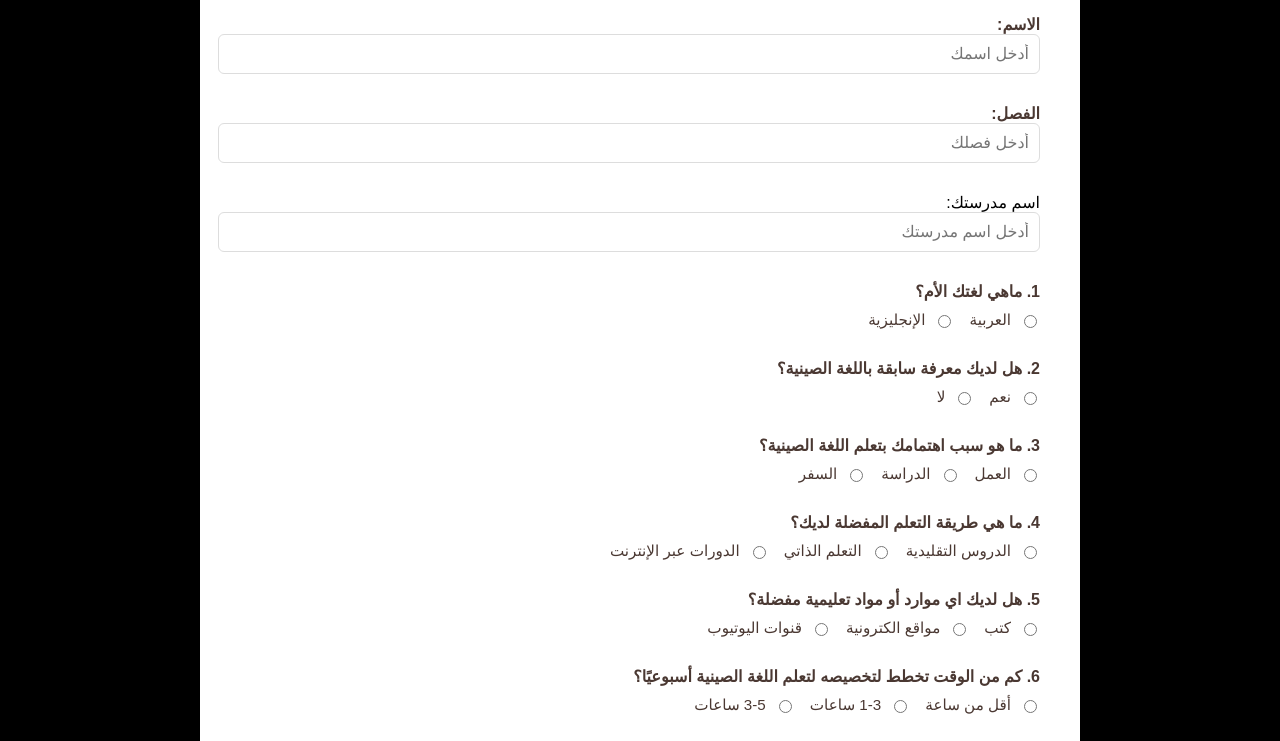
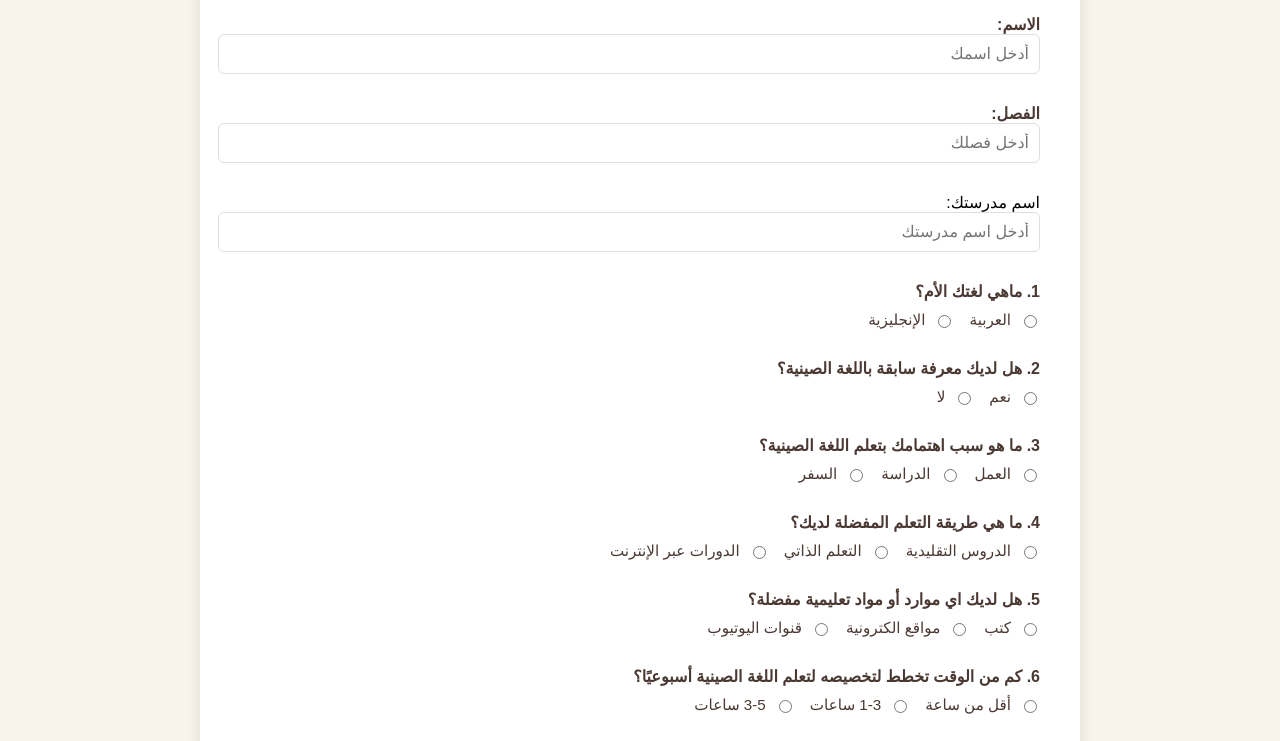
Before and after one commit to ghlafaiz/Surveys, a plain HTML site: page t5rg/index.htm in a window 1280 px wide. Shown: the part 178-919 px from the top of the page. Drawn offline with Linux system fonts and the light colour scheme; some packages are replaced by stand-ins of ours; a script that the page names is missing.

Commit message:
i changes color

```diff
--- a/t5rg/index.htm
+++ b/t5rg/index.htm
@@ -8,7 +8,7 @@
     <style>
         body {
             font-family: "Arial", sans-serif;
-            background-color: #000000;
+            background-color: #f9f4eb;
             direction: rtl;
             text-align: right;
             padding: 20px;
```
